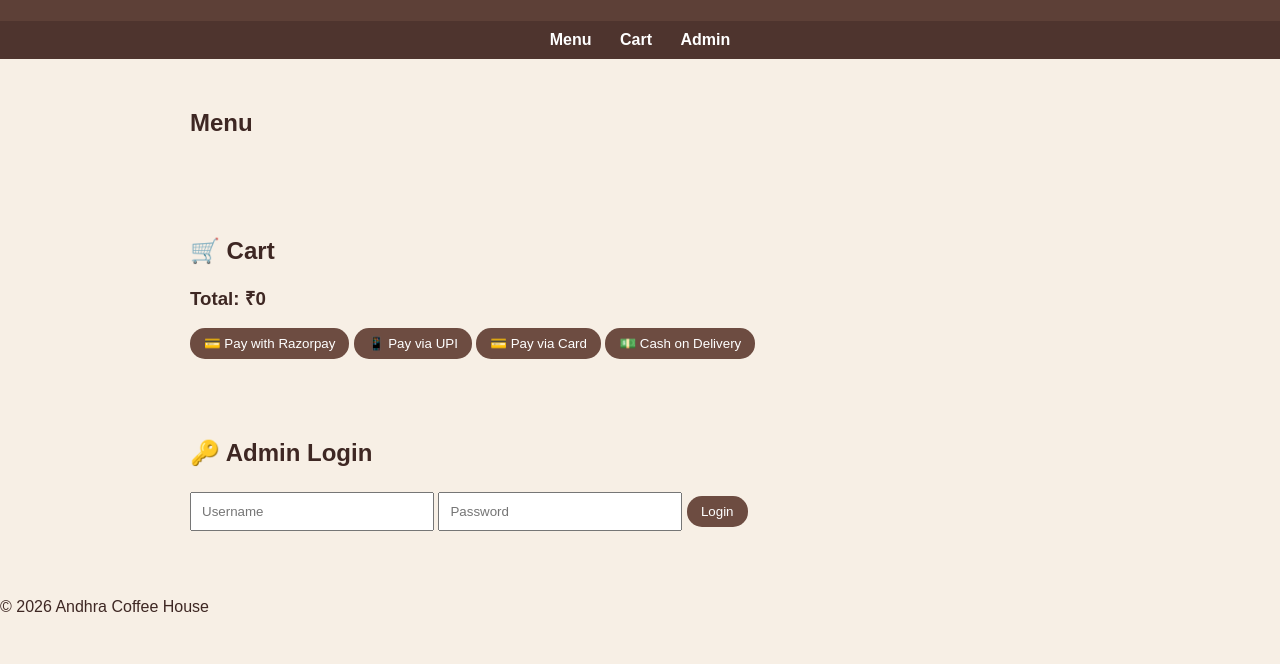
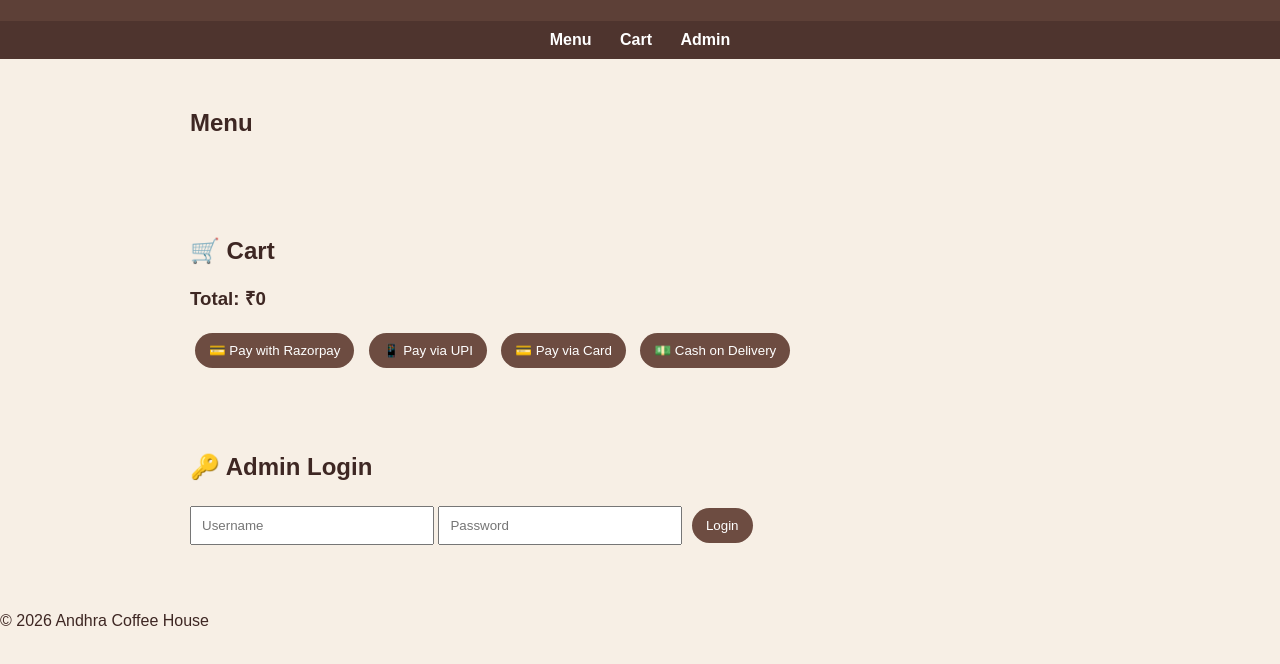
Before and after one commit to Murarimohansai/andhra-coffee-shop, a plain HTML site: page index.html in a window 1280 px wide. Shown: the part 100-764 px from the top of the page. Drawn offline with Linux system fonts and the light colour scheme.

Commit message:
Update button styles in style.css

```diff
--- a/style.css
+++ b/style.css
@@ -44,9 +44,14 @@ button {
     background: #6d4c41;
     color: white;
     border: none;
-    padding: 8px 14px;
-    border-radius: 15px;
+    padding: 10px 14px;
+    margin: 5px;
+    border-radius: 20px;
     cursor: pointer;
+}
+
+button:hover {
+    opacity: 0.9;
 }
 
 ul {
```
